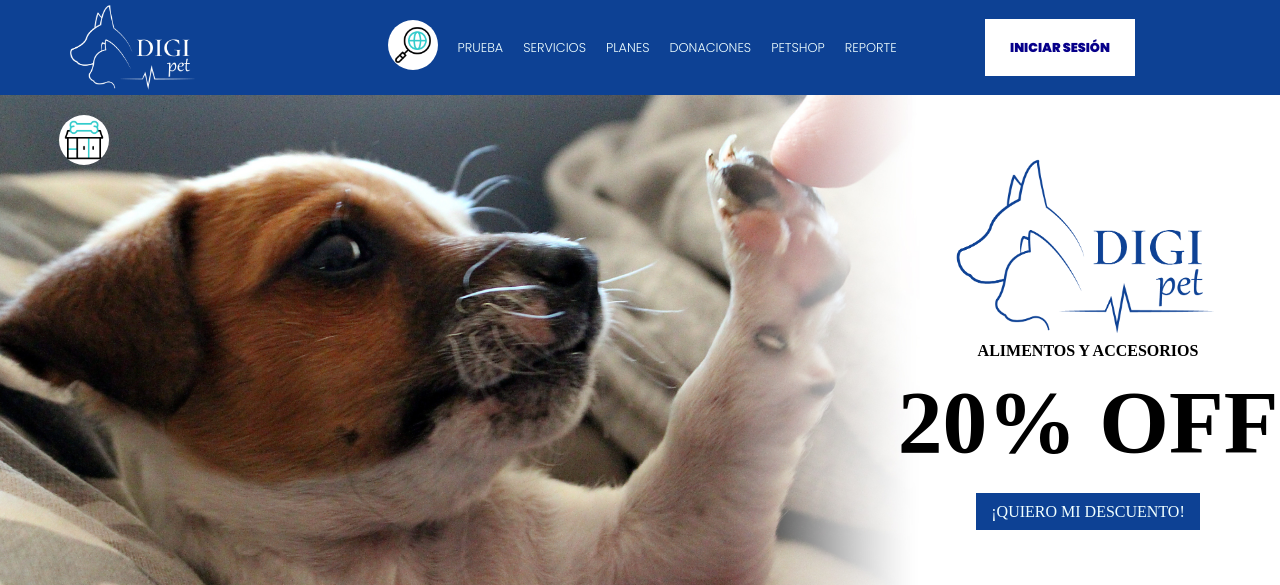
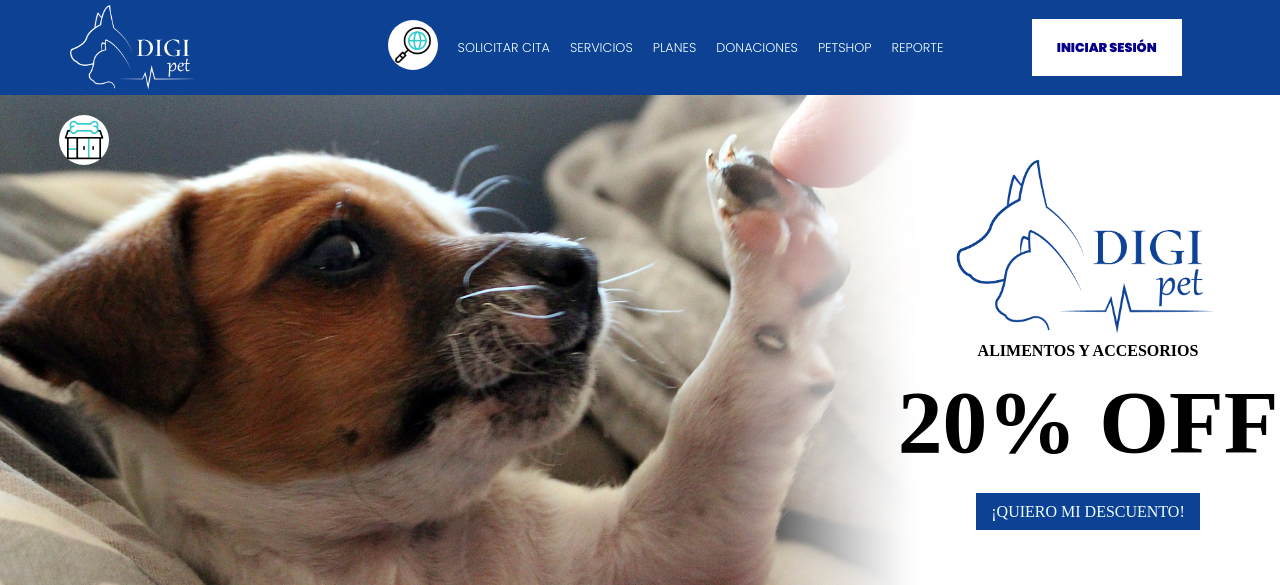
Before and after one commit to Gabrrera/Proyecto-Digipets, a PHP site: page / in a window 1280 px wide. Shown: the top 585 px of the page. Run offline with PHP 8.4, Linux system fonts and the light colour scheme; some libraries are stand-ins or nearby versions.

Commit message:
Commit index y php para despliegue

```diff
--- a/index.html
+++ b/index.html
@@ -36,7 +36,7 @@
     <ul class="lista" id="l2">
         <li ><a href=""><img src="gif/search.gif" class="lupa"  alt="" ></a></li> <!--GIF DE LUPA-->
         <!-- <li><a  href="VideoConferencia.html">Solicitar cita</a></li>  -->
-        <li><a  href="Solicitarcita.html">PRUEBA</a></li>
+        <li><a  href="php/procesarCita.php">Solicitar Cita</a></li>
         <li ><a href="#inisiarsesion">servicios</a></li>
         <li ><a href="#inisiarsesion">Planes</a></li>
         <li><a  href="#inisiarsesion">Donaciones</a></li>
--- a/php/procesarCita.php
+++ b/php/procesarCita.php
@@ -49,7 +49,7 @@ $claseConfirmacion = obtenerClaseConfirmacion($esExito);
     <meta charset="UTF-8">
     <meta name="viewport" content="width=device-width, initial-scale=1.0">
     <title>Agendar Cita Veterinaria</title>
-    <link rel="stylesheet" type="text/css" href="css/estiloProcesarCita.css">
+    <link rel="stylesheet" type="text/css" href="../css/estiloProcesarCita.css">
     <script src="https://unpkg.com/scrollreveal"></script>
 </head>
 <body>
```
